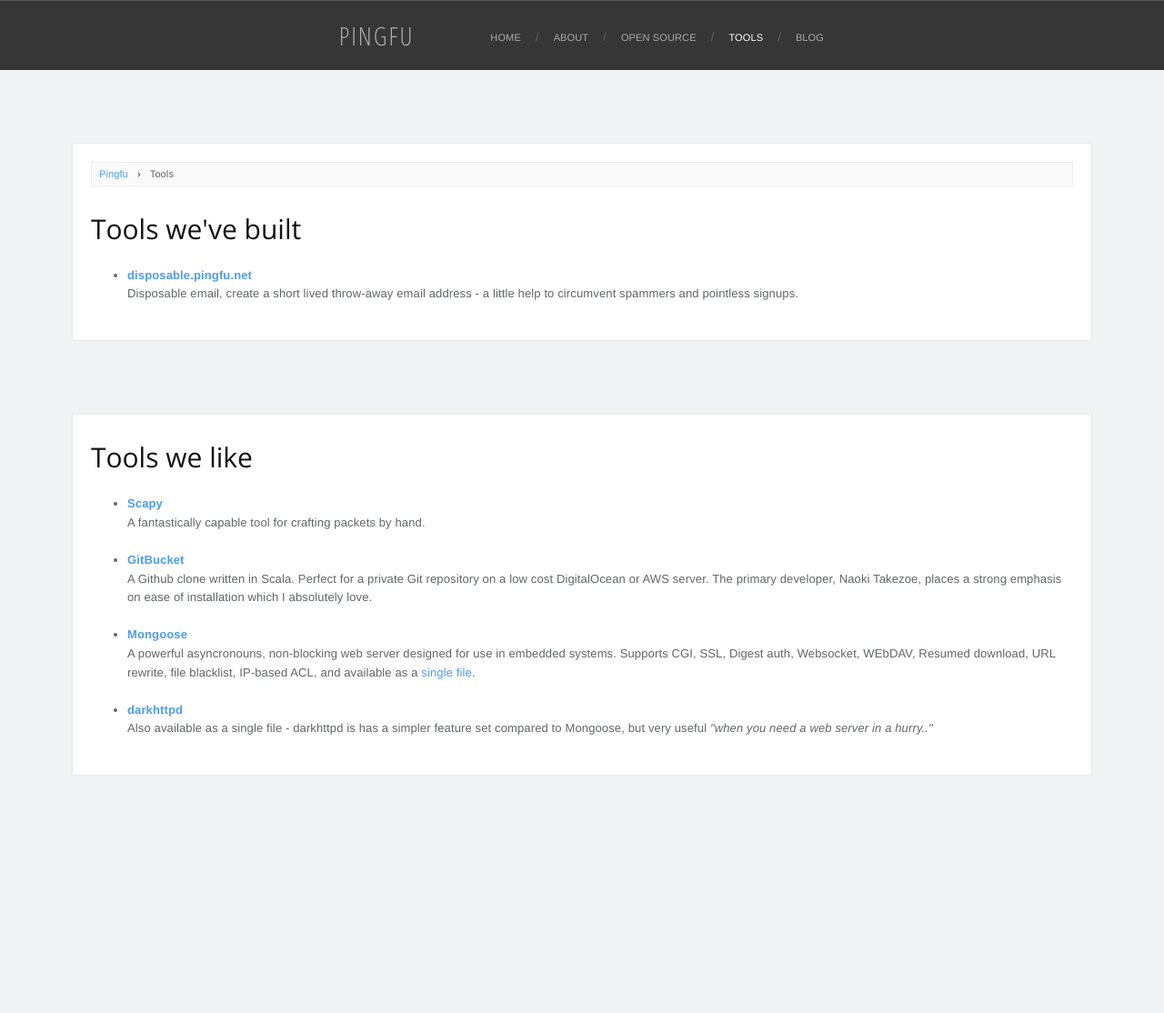
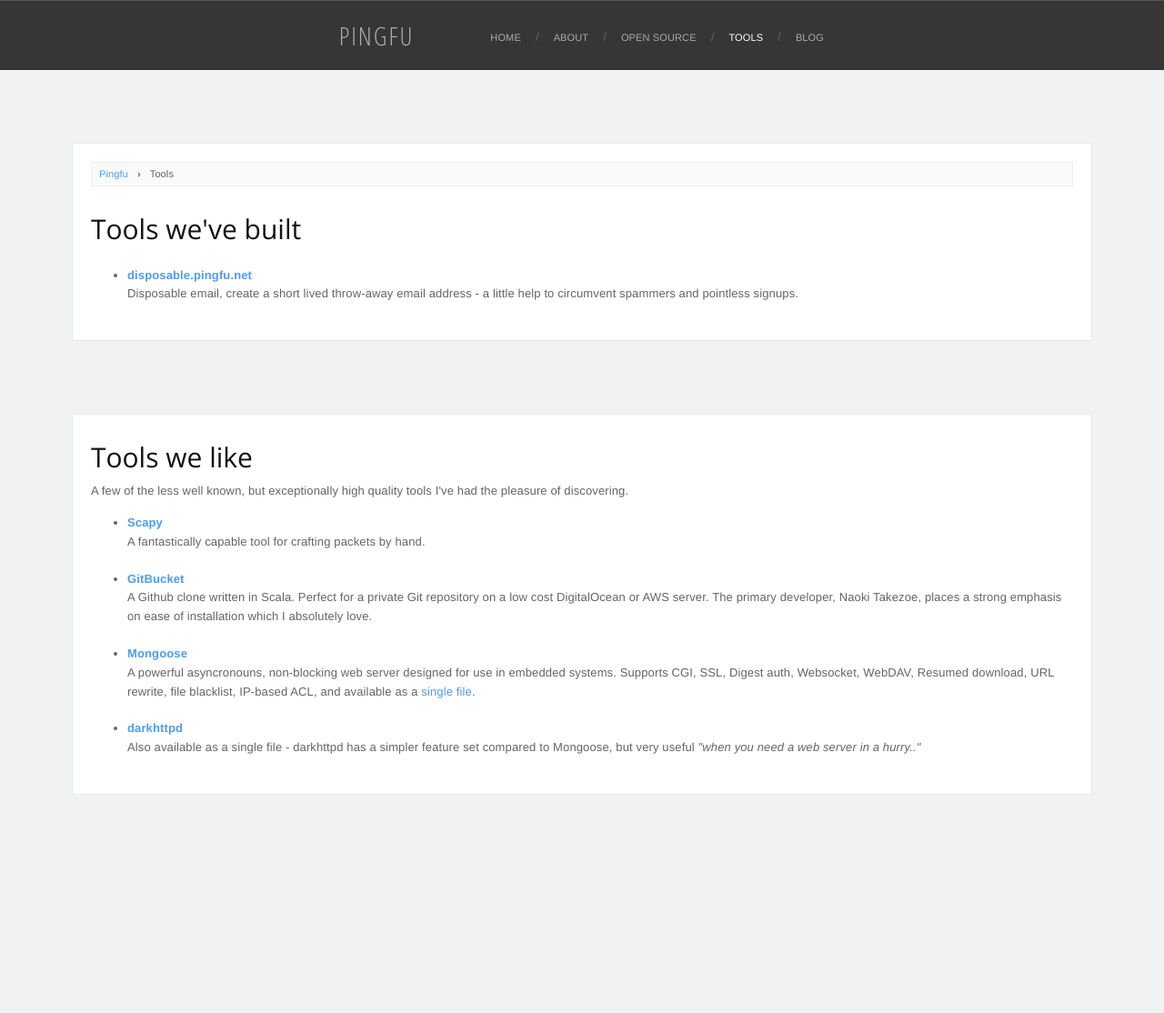
Before and after one commit to pingfu/pingfu.github.io, a Jekyll site: the page built from tools.html, in a window 1280 px wide. Shown: the whole page at 91% size. Built offline with Jekyll 4.4.1, drawn with Linux system fonts in a browser that asks for light colours; nearby versions of some CDN libraries; Markdown is read by kramdown in place of the engine named in the settings; before the commit the page ends 1093 px from its top, so only the background shows below that.

Commit message:
updated page

```diff
--- a/tools.html
+++ b/tools.html
@@ -32,7 +32,7 @@ breadcrumb: Tools we've built
 
 	<h1>Tools we like</h1>
 
-	<p></p>
+	<p>A few of the less well known, but exceptionally high quality tools I've had the pleasure of discovering.</p>
 
 	<ul class="tools">
 		<li>
@@ -59,7 +59,7 @@ breadcrumb: Tools we've built
 			<p>
 				<a target="_blank" href="http://cesanta.com/"><strong>Mongoose</strong></a>
 				<br>
-				A powerful asyncronouns, non-blocking web server designed for use in embedded systems. Supports CGI, SSL, Digest auth, Websocket, WEbDAV, Resumed download, URL rewrite, file blacklist, IP-based ACL, and available as a <a target="_blank" href="https://github.com/cesanta/mongoose/blob/master/mongoose.c">single file</a>.
+				A powerful asyncronouns, non-blocking web server designed for use in embedded systems. Supports CGI, SSL, Digest auth, Websocket, WebDAV, Resumed download, URL rewrite, file blacklist, IP-based ACL, and available as a <a target="_blank" href="https://github.com/cesanta/mongoose/blob/master/mongoose.c">single file</a>.
 			</p>
 		</li>
 	</ul>
@@ -69,7 +69,7 @@ breadcrumb: Tools we've built
 			<p>
 				<a target="_blank" href="http://unix4lyfe.org/darkhttpd/"><strong>darkhttpd</strong></a>
 				<br>
-				Also available as a single file - darkhttpd is has a simpler feature set compared to Mongoose, but very useful <em>"when you need a web server in a hurry.."</em>
+				Also available as a single file - darkhttpd has a simpler feature set compared to Mongoose, but very useful <em>"when you need a web server in a hurry.."</em>
 			</p>
 		</li>
 	</ul>
```
